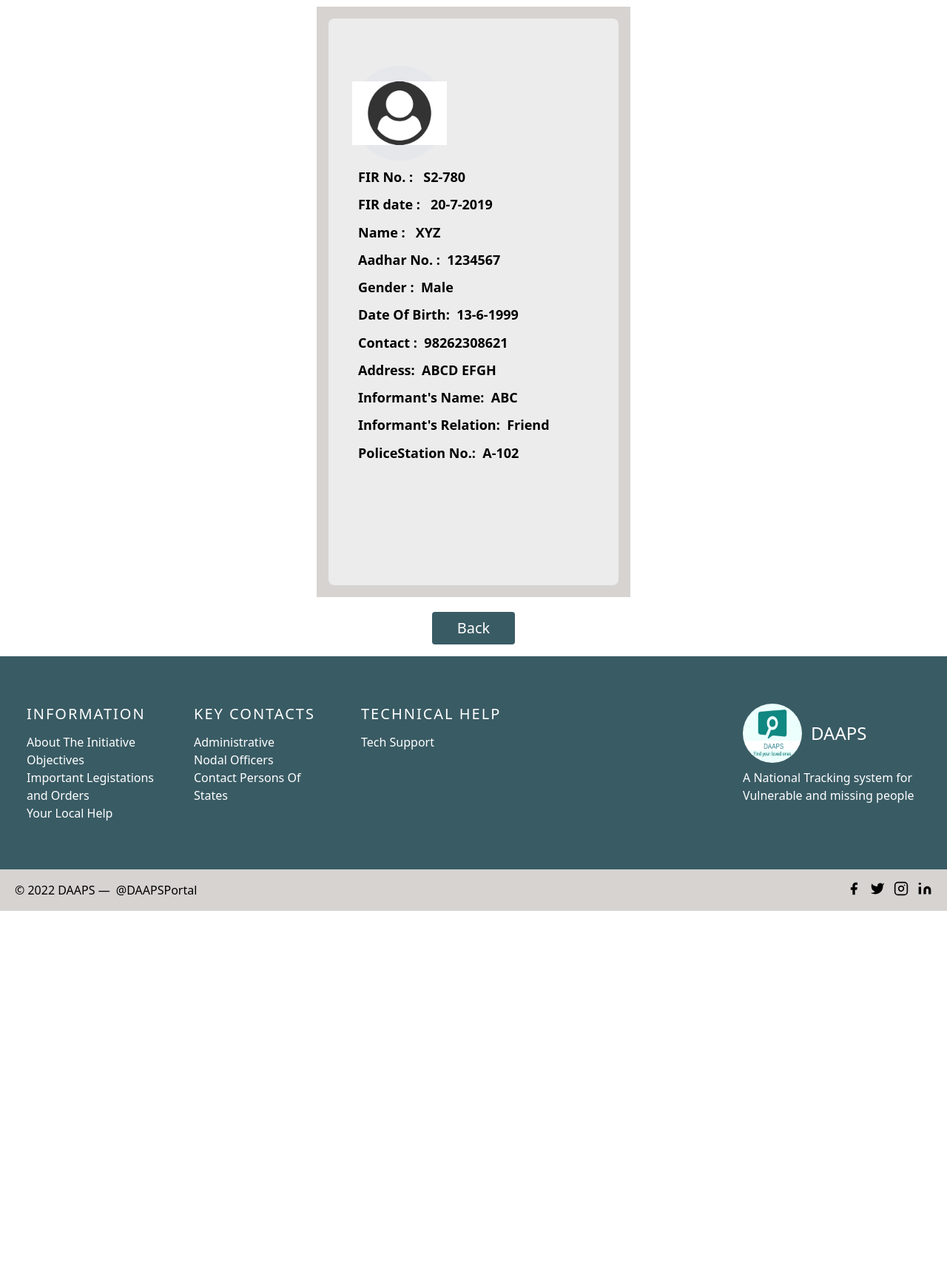
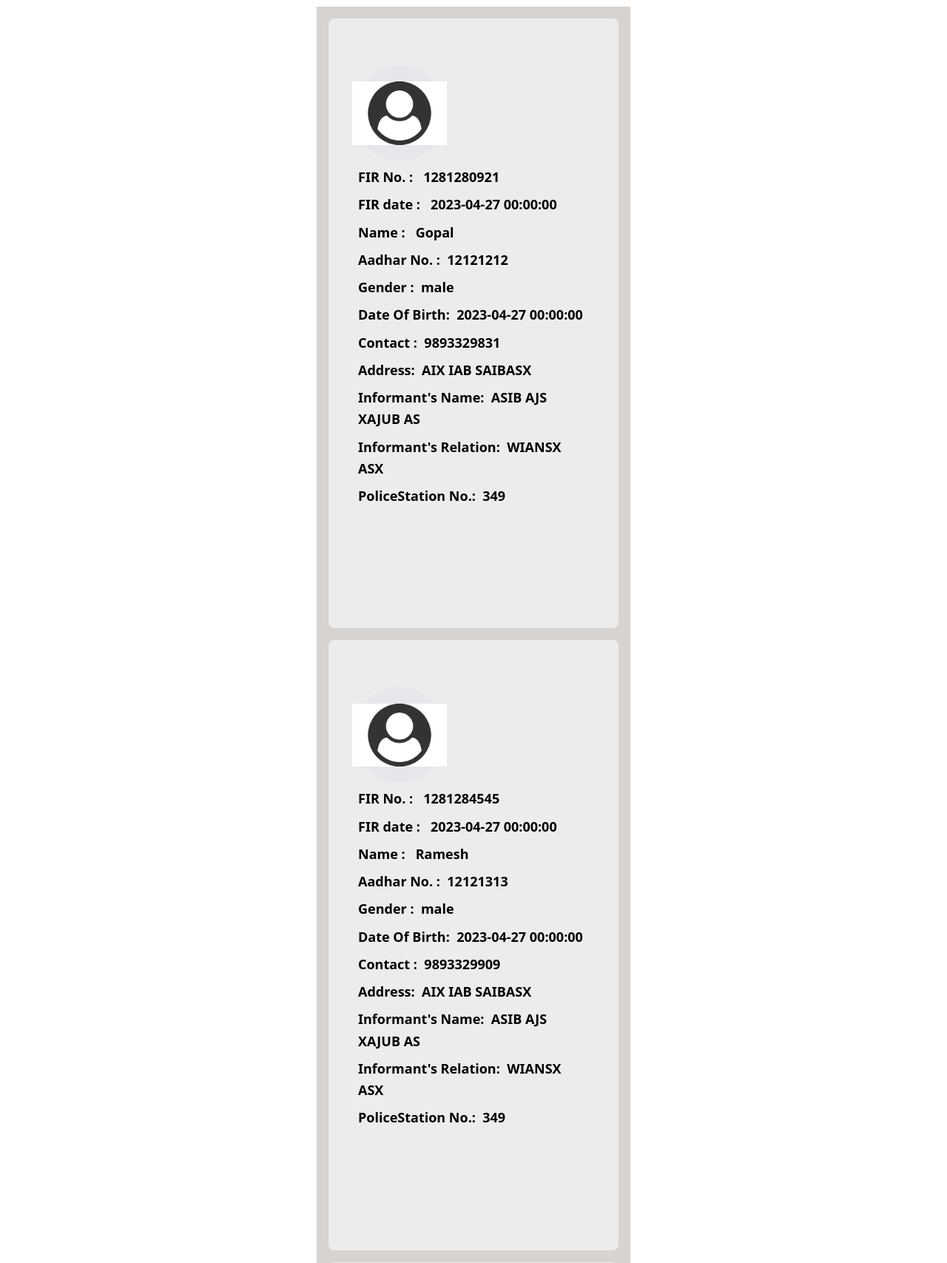
Before and after one commit to ShrikanthDeva/DAAPS, a Flask app: page /show_fir in a window 1280 px wide. Shown: the part 371-2078 px from the top of the page at 74% size. Before the commit the page ends 1602 px from the top, so only its background shows below. Run offline with Flask 2, Linux system fonts and the light colour scheme; data comes from the database, SQL or seed files in the repository; both versions use the stored data as it was after the commit; parts of the project's set-up code (start-up, migrations or seed data) failed here and were passed over; some libraries are stand-ins or nearby versions.

Commit message:
updated files

```diff
--- a/sih-project-final/finger_function/enhance/ridge_segment.py
+++ b/sih-project-final/finger_function/enhance/ridge_segment.py
@@ -58,7 +58,7 @@ def normalise(img,mean,std):
 
 def ridge_segment(im,blksze,thresh):
 
-    rows,cols = im.shape;
+    rows,cols = im.shape
 
     im = normalise(im,0,1);    # normalise to get zero mean and unit standard deviation
 
--- /dev/null
+++ b/sih-project-final/finger_function/requirements.txt
@@ -0,0 +1,3 @@
+numpy
+scikit-image
+opencv-python
--- a/sih-project-final/main.py
+++ b/sih-project-final/main.py
@@ -4,7 +4,7 @@ from pymongo import MongoClient
 from os.path import join, dirname, realpath
 from dotenv import load_dotenv
 import base64
-import datetime
+from datetime import datetime
 from flask import Flask, render_template, url_for, redirect, request, flash, Response
 from flask_sqlalchemy import SQLAlchemy
 from flask_login import UserMixin, login_user, LoginManager, login_required, logout_user, current_user
@@ -18,8 +18,13 @@ import cv2
 from werkzeug.utils import secure_filename
 import numpy as np
 from face_function import face_recognize
-from register import user_details,Aadhar_details
-from finger_function import fingerprint_test
+from register import User,LoginForm,user_details,Aadhar_details,FIR
+
+import sys
+import numpy
+from finger_function.enhance import image_enhance
+from skimage.morphology import skeletonize, thin
+
 
 app = Flask(__name__)
 bcrypt = Bcrypt(app)
@@ -36,7 +41,7 @@ app.secret_key = b'_5#y2L"F4Q8z\n\xec]/'
 app.config['UPLOAD_FOLDER'] = UPLOAD_FOLDER
 app.config['MAX_CONTENT_LENGTH'] = 16 * 1024 * 1024
 
-ALLOWED_EXTENSIONS = set(['bmp'])
+ALLOWED_EXTENSIONS = set(['tif'])
 
 
 def allowed_file(filename):
@@ -50,22 +55,147 @@ login_manager.login_view = 'login'
 @login_manager.user_loader
 def load_user(user_id):
     return User.query.get(int(user_id))
+
 global NAME
 NAME = None
+
 class User(db.Model, UserMixin):
     id = db.Column(db.Integer, primary_key=True)
     username = db.Column(db.String(20), nullable=False, unique=True)
     password = db.Column(db.String(80), nullable=False)
 
 
-class LoginForm(FlaskForm):
-    username = StringField(validators=[
-                           InputRequired(), Length(min=4, max=20)], render_kw={"placeholder": "Username"})
+class Aadhar_details(db.Model, UserMixin):
+    aadhar = db.Column(db.Integer, primary_key=True)
+    name = db.Column(db.String(20), nullable=False, unique=True)
+    contact = db.Column(db.Integer, nullable=False)
+    address = db.Column(db.String(100), nullable=False)
+    gender = db.Column(db.String(20), nullable=False)
+    dob = db.Column(db.DateTime(),nullable=False)
+    f_name = db.Column(db.String(20), nullable=False, unique=True)
+    m_name = db.Column(db.String(20), nullable=False, unique=True)
 
-    password = PasswordField(validators=[
-                             InputRequired(), Length(min=8, max=20)], render_kw={"placeholder": "Password"})
+class FIR(db.Model, UserMixin):
+    aadhar = db.Column(db.Integer, primary_key=True)
+    name = db.Column(db.String(20), nullable=False, unique=True)
+    contact = db.Column(db.Integer, nullable=False)
+    address = db.Column(db.String(100), nullable=False)
+    gender = db.Column(db.String(20), nullable=False)
+    dob = db.Column(db.DateTime(),nullable=False)
+    informant_name = db.Column(db.String(20), nullable=False)
+    informant_relation = db.Column(db.String(20), nullable=False)
+    fir_no = db.Column(db.Integer, nullable=False, unique=True)
+    fir_date = db.Column(db.DateTime(),nullable=False)
+    police = db.Column(db.String(20), nullable=False)
 
-    submit = SubmitField('Login')
+
+####################3
+def removedot(invertThin):
+    temp0 = numpy.array(invertThin[:])
+    temp0 = numpy.array(temp0)
+    temp1 = temp0/255
+    temp2 = numpy.array(temp1)
+    temp3 = numpy.array(temp2)
+
+    enhanced_img = numpy.array(temp0)
+    filter0 = numpy.zeros((10,10))
+    W,H = temp0.shape[:2]
+    filtersize = 6
+
+    for i in range(W - filtersize):
+        for j in range(H - filtersize):
+            filter0 = temp1[i:i + filtersize,j:j + filtersize]
+
+            flag = 0
+            if sum(filter0[:,0]) == 0:
+                flag +=1
+            if sum(filter0[:,filtersize - 1]) == 0:
+                flag +=1
+            if sum(filter0[0,:]) == 0:
+                flag +=1
+            if sum(filter0[filtersize - 1,:]) == 0:
+                flag +=1
+            if flag > 3:
+                temp2[i:i + filtersize, j:j + filtersize] = numpy.zeros((filtersize, filtersize))
+    return temp2
+
+
+def get_descriptors(img):
+	clahe = cv2.createCLAHE(clipLimit=2.0, tileGridSize=(8,8))
+	img = clahe.apply(img)
+	img = image_enhance.image_enhance(img)
+	img = numpy.array(img, dtype=numpy.uint8)
+	# Threshold
+	ret, img = cv2.threshold(img, 127, 255, cv2.THRESH_BINARY_INV | cv2.THRESH_OTSU)
+	# Normalize to 0 and 1 range
+	img[img == 255] = 1
+
+	#Thinning
+	skeleton = skeletonize(img)
+	skeleton = numpy.array(skeleton, dtype=numpy.uint8)
+	skeleton = removedot(skeleton)
+	# Harris corners
+	harris_corners = cv2.cornerHarris(img, 3, 3, 0.04)
+	harris_normalized = cv2.normalize(harris_corners, 0, 255, norm_type=cv2.NORM_MINMAX, dtype=cv2.CV_32FC1)
+	threshold_harris = 125
+	# Extract keypoints
+	keypoints = []
+	for x in range(0, harris_normalized.shape[0]):
+		for y in range(0, harris_normalized.shape[1]):
+			if harris_normalized[x][y] > threshold_harris:
+				keypoints.append(cv2.KeyPoint(y, x, 1))
+	# Define descriptor
+	orb = cv2.ORB_create()
+	# Compute descriptors
+	_, des = orb.compute(img, keypoints)
+	return (keypoints, des)
+
+
+def finger_find():
+
+	test_image = r"C:/Users/shri1/sih/sih-project-2022/sih-project-final/finger_function/database/102_1.tif"
+	print(test_image)
+	img1 = cv2.imread(test_image, cv2.IMREAD_GRAYSCALE)
+	# cv2.imshow("vhvg",img1)
+	kp1, des1 = get_descriptors(img1)
+
+
+	folder_dir = r"C:/Users/shri1/sih/sih-project-2022/sih-project-final/finger_function/fingerprints"
+	temp_fingerprints = []
+	for images in os.listdir(folder_dir):
+    # check if the image ends with tif
+		if (images.endswith(".tif")):
+			temp_fingerprints.append(images)
+
+	for i in range(len(temp_fingerprints)):
+
+		image_name = r"C:/Users/shri1/sih/sih-project-2022/sih-project-final/finger_function/fingerprints/" + temp_fingerprints[i]
+		img2 = cv2.imread(image_name, cv2.IMREAD_GRAYSCALE)
+		kp2, des2 = get_descriptors(img2)
+
+		# Matching between descriptors
+		bf = cv2.BFMatcher(cv2.NORM_HAMMING, crossCheck=True)
+		matches = sorted(bf.match(des1, des2), key= lambda match:match.distance)
+
+		# Calculate score
+		score = 0
+		for match in matches:
+			score += match.distance
+		score_threshold = 33
+		if score/len(matches) < score_threshold:
+			person_name = temp_fingerprints[i]
+			person_name = person_name.rsplit(".",1)[0]
+			print("owner of finger print =",person_name)
+			return person_name
+			break
+	else :
+		print("Fingerprint does not match.")
+
+
+#########################3
+
+
+
 
 @app.route('/login', methods=['GET', 'POST'])
 def login():
@@ -100,9 +230,9 @@ def upload_image():
     if file.filename == '':
         flash('No image selected for uploading')
         return redirect(request.url)
-    if file and allowed_file(file.filename):
+    if file:
         filename = secure_filename(file.filename)
-        file.save(os.path.join(app.config['UPLOAD_FOLDER'], "fingerprint.bmp"))
+        file.save(os.path.join("C:/Users/shri1/sih/sih-project-2022/sih-project-final/finger_function/database/", "fingerprint.tif"))
         # print('upload_image filename: ' + filename)
         return redirect("/finger")
     else:
@@ -164,9 +294,10 @@ def admin_pic_find():
 @login_required
 def admin_finger_find():
     # call ajay function for fingerprint
-    name = fingerprint_test.finger_find()
-    print(name)
-    info = Aadhar_details.query.filter_by(name=name).first()
+    print("finger")
+    NAME = finger_find()
+    print(NAME)
+    info = Aadhar_details.query.filter_by(name=NAME).first()
     return render_template("details_admin.html", Name=info.name, Contact=info.contact,
                            Address=info.address, data_img="", aadhar=info.aadhar)
 
@@ -176,12 +307,9 @@ def admin_finger_find():
 def find_finger():
     print("finger")
     global NAME
-    # Name = fingerprint_test.finger_find()
-    Name = 'Shrikanth'
-    print(Name)
-    # user = Aadhar_details.query.filter_by(name=NAME).first()
-    # print(user.name)
-    return after_find(None)
+    NAME = finger_find()
+    print(NAME)
+    return after_find(NAME)
 
 
 @app.route("/found_form", methods=['POST'])
@@ -204,24 +332,15 @@ def register_fir():
     if request.method == "GET":
         return render_template("dashboard.html")
     else:
-        data = request.form
-        # print(data)
-        doc = {
-            "name": data["name"],
-            "Contact": data["contact"],
-            "Address": data["address"],
-            "Aadhar": data["aadhar"],
-            "fir_no": data["fir_no"],
-            "fir_date": data["fir_date"],
-            "gender": data["gender"],
-            "dob": data["dob"],
-            "img": "",
-            "informant_name": data["informant_name"],
-            "informant_relation": data["informant_relation"],
-            "police": data["police"]
-        }
-        print(doc)
-        return redirect(request.url)
+        form = request.form
+        dob = str(form["dob"])
+        new_dob = datetime(int(dob[:4]),int(dob[5:7]),int(dob[8:10]))
+        fir_date = str(form["fir_date"])
+        new_fir_date = datetime(int(fir_date[:4]),int(fir_date[5:7]),int(fir_date[8:10]))
+        new_user = FIR(name=form["name"],aadhar=form["aadhar"],dob= new_dob,contact=form["contact"],address=form["address"],gender=form["gender"],informant_name=form["informant_name"],informant_relation=form['informant_relation'],fir_no=form["fir_no"],fir_date = new_fir_date,police = form["police"])
+        db.session.add(new_user)
+        db.session.commit()
+        return render_template("admin.html")
 
 
 
@@ -231,32 +350,37 @@ def delete_fir():
     if request.method == "GET":
         return render_template("delete.html")
     else:
-        data = request.form
-        print(data)
-        return redirect(request.url)
+        form = request.form
+        print(form["fir_no"])
+        fir_det = FIR.query.filter_by(fir_no=int(form['fir_no'])).delete()
+        print(fir_det)
+        db.session.commit()
+        return render_template("admin.html")
 
 
 
 @app.route("/show_fir")
 # @login_required
 def show_fir():
-    # create dummy data for FIR
-    data = user_details['xyz']
+    # retrive data from fir_details table
+    query = FIR.query.all()
+    data = {}
+    for i in query:
+        data[i.name] = {
+            'name' : i.name,
+            'aadhar': i.aadhar,
+            'dob':i.dob,
+            "contact":i.contact,
+            "address":i.address,
+            "gender":i.gender,
+            "informant_name":i.informant_name,
+            "informant_relation":i.informant_relation,
+            "fir_no":i.fir_no,
+            "fir_date":i.fir_date,
+            "img":"",
+            "police":i.police
+        }
     print(data)
-    doc = {
-            "name": data["name"],
-            "Contact": data["contact"],
-            "Address": data["address"],
-            "Aadhar": data["aadhar"],
-            "fir_no": data["fir_no"],
-            "fir_date": data["fir_date"],
-            "gender": data["gender"],
-            "dob": data["dob"],
-            "img": "",
-            "informant_name": data["informant_name"],
-            "informant_relation": data["informant_relation"],
-            "police": data["police"]
-        }
     return render_template("show_fir.html", datas=[data])
 
     # PASS IN DUMMY DATA FOR THE HTML
@@ -269,7 +393,7 @@ def pending_fir():
     # founder_data = pending_found.find({})
     # print(founder_data["Aadhar"])
 
-    # create dummy data for recovered
+    # create table for recovered
     founder_data = {
         "founder_name":'abcd',
         "date_found" : "12-09-2020",
@@ -303,7 +427,7 @@ def recovered(filter):
 
     # PASS IN DUMMY DATA FOR THE HTML
 
-
+# create missing table
 @app.route("/missing", defaults={"filter": "all"})
 @app.route("/missing/<filter>")
 def missing(filter):
@@ -361,10 +485,12 @@ def contact():
 def miss_pic():
     return render_template("photo1.html")
 
-def after_find(NAME):
-    if NAME is None:
+def after_find(Name):
+    print("after_find",Name)
+    if Name is None:
         return  render_template("not_found.html")
     else:
+        user = Aadhar_details.query.filter_by(name=NAME).first()
         return render_template("form.html")
 
 
--- a/sih-project-final/templates/show_fir.html
+++ b/sih-project-final/templates/show_fir.html
@@ -44,7 +44,8 @@
         <div class="container px-5 py-24 mx-auto" >
                                     <h1 class="title-font sm:text-4xl text-2xl font-medium mb-7 text-center" style="color:#395B64">FIR Details</h1>
 
-                                                {% for data in datas %}
+                                                {% for each in datas %}
+                                                {% for data in each %}
 
             <div class="flex flex-wrap -m-4 justify-center" >
                 <div class="p-4 lg:w-1/3" style="background-color: #d6d3d1">
@@ -53,17 +54,17 @@
                         <div class="w-32 h-32 rounded-full inline-flex items-center justify-center bg-gray-200 text-gray-400">
                   <img src="../static/images/user.png" alt="image">
                 </div>
-                        <p class="leading-relaxed text-lg font-semibold m-2"><strong>FIR No. :</strong> &nbsp; {{data['fir_no']}}</p>
-                        <p class="leading-relaxed text-lg font-semibold m-2"><strong>FIR date :</strong> &nbsp; {{data.fir_date}}</p>
-                        <p class="leading-relaxed text-lg font-semibold m-2"><strong>Name :</strong> &nbsp; {{data.name}}</p>
-                        <p class="leading-relaxed text-lg font-semibold m-2"><strong>Aadhar No. :</strong> &nbsp;{{data.aadhar}}</p>
-                        <p class="leading-relaxed text-lg font-semibold m-2"><strong>Gender :</strong> &nbsp;{{data.gender}}</p>
-                        <p class="leading-relaxed text-lg font-semibold m-2"><strong>Date Of Birth:</strong> &nbsp;{{data.dob}}</p>
-                        <p class="leading-relaxed text-lg font-semibold m-2"><strong>Contact :</strong> &nbsp;{{data.contact}}</p>
-                        <p class="leading-relaxed text-lg font-semibold m-2"><strong>Address:</strong> &nbsp;{{data.address}}</p>
-                        <p class="leading-relaxed text-lg font-semibold m-2"><strong>Informant's Name:</strong> &nbsp;{{data.informant_name}}</p>
-                        <p class="leading-relaxed text-lg font-semibold m-2"><strong>Informant's Relation:</strong> &nbsp;{{data.informant_relation}}</p>
-                        <p class="leading-relaxed text-lg font-semibold m-2"><strong>PoliceStation No.:</strong> &nbsp;{{data.police}}</p>
+                        <p class="leading-relaxed text-lg font-semibold m-2"><strong>FIR No. :</strong> &nbsp; {{each[data]['fir_no']}}</p>
+                        <p class="leading-relaxed text-lg font-semibold m-2"><strong>FIR date :</strong> &nbsp; {{each[data].fir_date}}</p>
+                        <p class="leading-relaxed text-lg font-semibold m-2"><strong>Name :</strong> &nbsp; {{each[data].name}}</p>
+                        <p class="leading-relaxed text-lg font-semibold m-2"><strong>Aadhar No. :</strong> &nbsp;{{each[data].aadhar}}</p>
+                        <p class="leading-relaxed text-lg font-semibold m-2"><strong>Gender :</strong> &nbsp;{{each[data].gender}}</p>
+                        <p class="leading-relaxed text-lg font-semibold m-2"><strong>Date Of Birth:</strong> &nbsp;{{each[data].dob}}</p>
+                        <p class="leading-relaxed text-lg font-semibold m-2"><strong>Contact :</strong> &nbsp;{{each[data].contact}}</p>
+                        <p class="leading-relaxed text-lg font-semibold m-2"><strong>Address:</strong> &nbsp;{{each[data].address}}</p>
+                        <p class="leading-relaxed text-lg font-semibold m-2"><strong>Informant's Name:</strong> &nbsp;{{each[data].informant_name}}</p>
+                        <p class="leading-relaxed text-lg font-semibold m-2"><strong>Informant's Relation:</strong> &nbsp;{{each[data].informant_relation}}</p>
+                        <p class="leading-relaxed text-lg font-semibold m-2"><strong>PoliceStation No.:</strong> &nbsp;{{each[data].police}}</p>
 
                     </div>
                     <div class="flex flex-col items-center mt-6">
@@ -72,6 +73,7 @@
 
                 </div>
             </div>
+                                {%endfor%}
                                 {%endfor%}
 
         </div>
```
Also changed, not shown: sih-project-final/finger_function/fingerprint_test.py (+14 -19 lines), sih-project-final/register.py (+44 -3 lines), sih-project-final/1234.jpg (deleted), sih-project-final/database.db, 7 other files.
